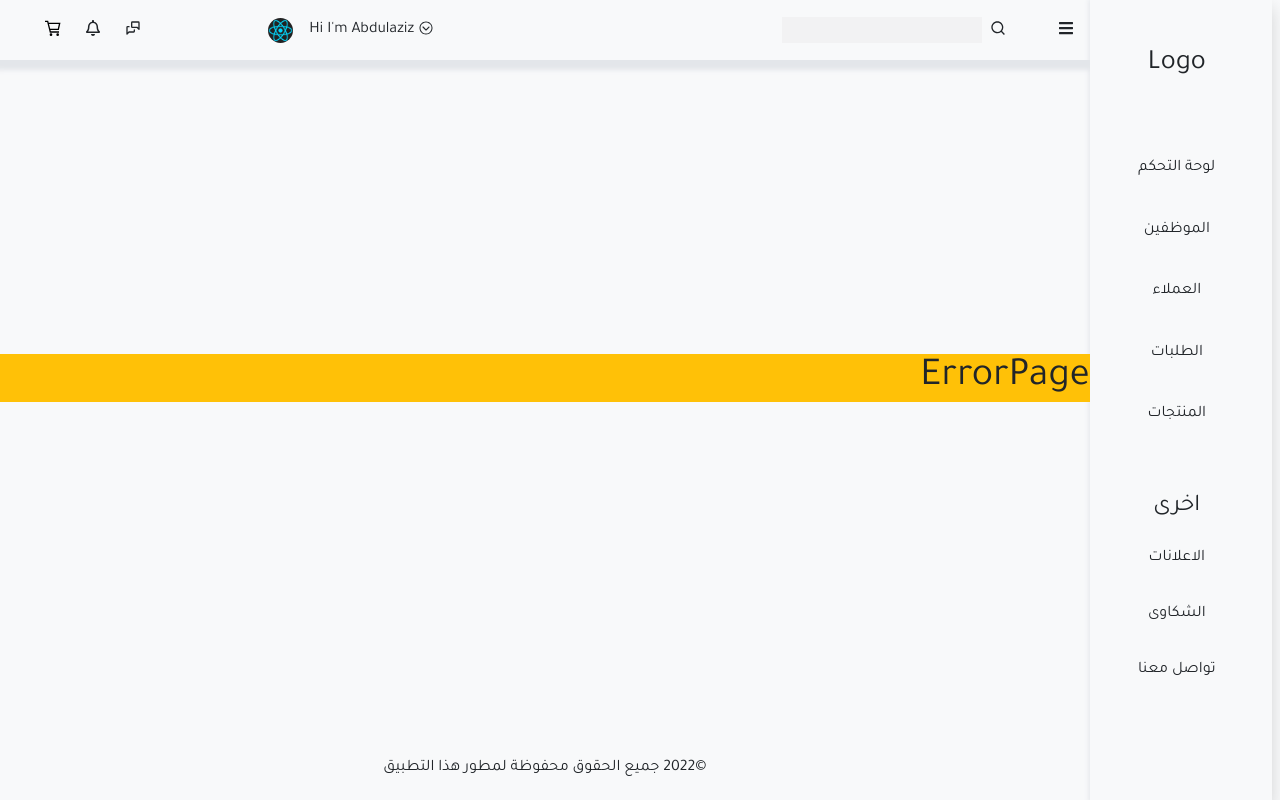
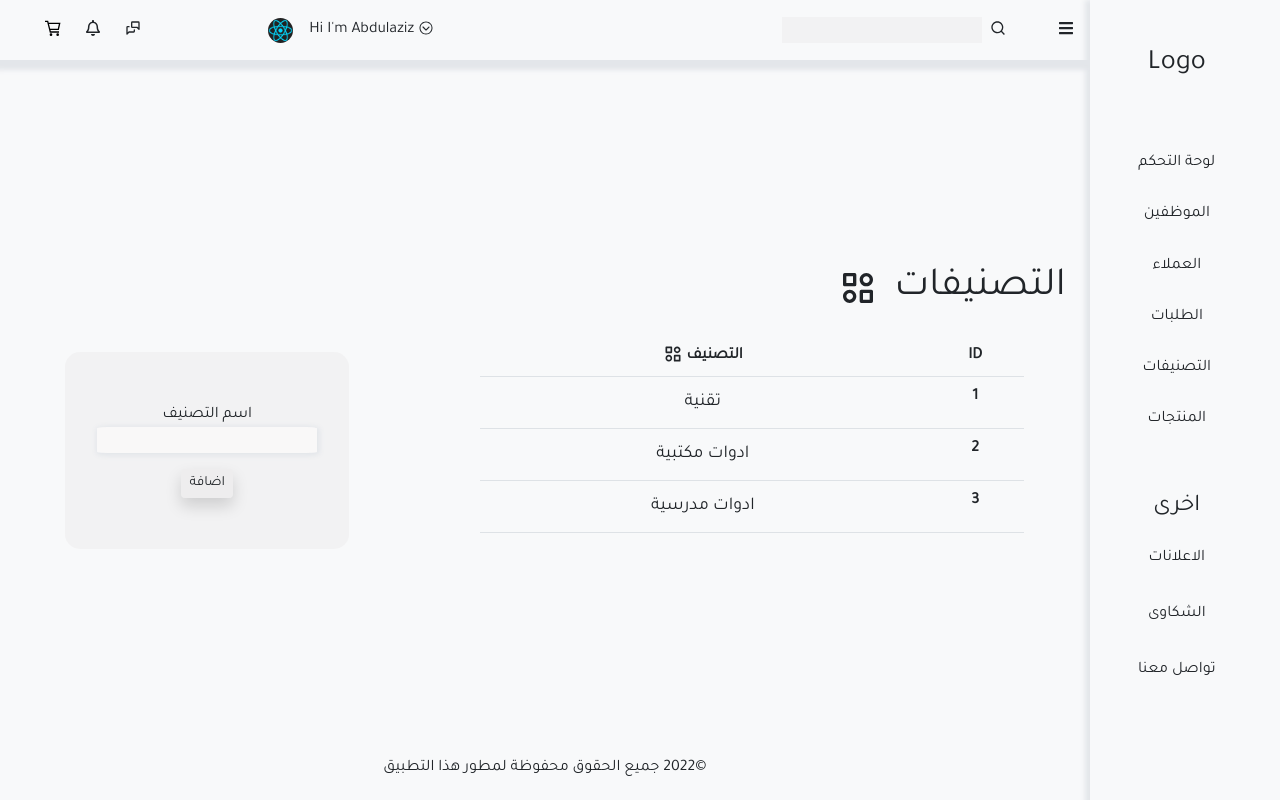
Before and after one commit to azmlan/dashboard-react, a React (Create React App) app: page /categories in a window 1280 px wide. Built offline with nearby package versions, Linux system fonts and the light colour scheme.

Commit message:
Categories done

```diff
--- a/src/App.css
+++ b/src/App.css
@@ -9,7 +9,7 @@ flex-direction: row;
 .sidebarApp{
     flex-grow: 0.1;
     overflow: hidden;
-    box-shadow:  1px 1px 5px 2px #e3e6ea;
+    box-shadow: 0px 5px 5px 5px #e3e6ea;
 }
 .appContent{
     flex-grow: 0.9;
@@ -18,7 +18,9 @@ flex-direction: row;
 .sidebar{
     position: relative;
     height: 100%;
-    width: 100%;;
+    width: 100%;
+
+
 }
 .noBorder{
     border: none;
@@ -51,8 +53,10 @@ flex-direction: row;
     display: flex;
     flex-direction: column;
     align-items: center;
+    justify-content: center;
     padding: 15px;
     border-radius: 15px;
+    overflow: hidden;
 }
 .searchBox{
     border: none;
--- a/src/App.js
+++ b/src/App.js
@@ -9,6 +9,7 @@ import Orders from "./pages/Orders";
 import Clients from "./pages/Clients";
 import ErrorPage from "./pages/ErrorPage";
 import Products from "./pages/Products";
+import Categories from "./pages/Categories";
 
 function App() {
   return (
@@ -28,6 +29,7 @@ function App() {
         <Route path="/orders" element={<Orders/>}/>
         <Route path="/clients" element={<Clients/>}/>
         <Route path="/products" element={<Products/>}/>
+        <Route path="/categories" element={<Categories/>}/>
 
         <Route path="*" element={<ErrorPage/>}/>
       </Routes>
--- a/src/components/Sidebar.jsx
+++ b/src/components/Sidebar.jsx
@@ -7,7 +7,7 @@ import Navbar from './Navbar';
 const Sidebar = () => {
 let navigate = useNavigate();
   return (
-    <div className="sidebar shadow mx-2 ">
+    <div className="sidebar  mx-2 ">
       <div className="sidebar-wrapper d-flex flex-column justify-content-around align-items-center  text-dark vh-100 ">
         <h3 className='   p-5 row align-items-center'>Logo</h3>
 
@@ -16,6 +16,7 @@ let navigate = useNavigate();
         <button type='button' onClick={()=>navigate('/employees')} className="btn  ">الموظفين</button>
         <button type='button' onClick={()=>navigate('/clients')} className="btn  ">العملاء</button>
         <button type='button' onClick={()=>navigate('/orders')} className="btn  ">الطلبات</button>
+        <button type='button' onClick={()=>navigate('/categories')} className="btn  ">التصنيفات</button>
         <button type='button' onClick={()=>navigate('/products')} className="btn  ">المنتجات</button>
       </div>
 
--- /dev/null
+++ b/src/pages/Categories.jsx
@@ -0,0 +1,83 @@
+import React from "react";
+import { BiCategoryAlt } from "react-icons/bi";
+export default function Categories() {
+  return (
+    <div className="categories">
+      <div className="d-flex flex-row  justify-content-start align-items-center mx-4 mt-5">
+        <h1 className="m-0 ">التصنيفات </h1>
+        <span className=" mx-3">
+          <BiCategoryAlt size={40} />
+        </span>
+      </div>
+
+      <div className="d-flex flex-row justify-content-around flex-wrap mt-4">
+        <table className="table w-50">
+          <thead>
+            <tr>
+              <th >ID</th>
+              <th > التصنيف <BiCategoryAlt size={20} /></th>
+            </tr>
+          </thead>
+          <tbody>
+            <tr>
+              <th>1</th>
+              <td>
+                <button
+                  type="button"
+                  className="btn btn-sm noBorder"
+                  style={{ fontSize: 18 }}
+                >
+                  تقنية
+                </button>
+              </td>
+            </tr>
+            <tr>
+              <th>2</th>
+              <td>
+                <button
+                  type="button"
+                  className="btn btn-sm noBorder"
+                  style={{ fontSize: 18 }}
+                >
+                  ادوات مكتبية
+                </button>
+              </td>
+            </tr>
+            <tr>
+              <th>3</th>
+              <td>
+                <button
+                  type="button"
+                  className="btn btn-sm noBorder"
+                  style={{ fontSize: 18 }}
+                >
+                  ادوات مدرسية
+                </button>
+              </td>
+            </tr>
+          </tbody>
+        </table>
+
+        <div className=" d-flex justify-content-start">
+      <form className="mt-3    bgGray inputBox    p-4">
+        <div className="d-flex flex-column align-items-center mb-3 ">
+          <label className="" htmlFor="form3Example1c">
+            اسم التصنيف
+          </label>
+          <input type="text" className="lightInput mx-2" />
+        </div>
+
+        <button type="button" className="btn btn-sm noBorder bgGray shadow">
+          اضافة
+        </button>
+      </form>
+    </div>
+
+      </div>
+
+
+
+    </div>
+
+  );
+}
--- a/src/pages/Employees.jsx
+++ b/src/pages/Employees.jsx
@@ -1,18 +1,20 @@
-import React from 'react'
-import {FaEdit} from 'react-icons/fa'
-import {RiDeleteBin6Line} from 'react-icons/ri';
-import {FcCustomerSupport} from 'react-icons/fc';
+import React from "react";
+import { FaEdit } from "react-icons/fa";
+import { RiDeleteBin6Line } from "react-icons/ri";
+import { FcCustomerSupport } from "react-icons/fc";
 export default function Employees() {
   return (
-    <div className='employees '>
-      <div className='d-flex flex-row  justify-content-start align-items-center mx-4 mt-5'>
-      <h1 className='m-0 '>الموظفين </h1>
-      <span className=' mx-3   noBorder'><FcCustomerSupport  size={40}/></span >
+    <div className="employees ">
+      <div className="d-flex flex-row  justify-content-start align-items-center mx-4 mt-5">
+        <h1 className="m-0 ">الموظفين </h1>
+        <span className=" mx-3   noBorder">
+          <FcCustomerSupport size={40} />
+        </span>
       </div>
 
-      <div style={{maxWidth:"90%"}} className='container '>
+      <div style={{ maxWidth: "90%" }} className="container ">
         <table className="table ">
-  <thead >
+          <thead>
             <tr>
               <th>ID</th>
               <th>الإسم</th>
@@ -22,81 +24,120 @@ export default function Employees() {
           </thead>
           <tbody>
             <tr>
-      <th >1</th>
+              <th>1</th>
               <td>عبدالعزيز</td>
               <td>مدير كبير</td>
-      <td className='d-flex  justify-content-center'>
-        <button className='btn btn-sm noBorder   text-dark mx-2 noPadding   '><FaEdit  className='text-dark' size={14}/></button>
-        <button className='btn btn-sm noBorder   text-dark mx-2 noPadding'><RiDeleteBin6Line className='text-danger' size={16}/></button>
+              <td className="d-flex  justify-content-center">
+                <button className="btn btn-sm noBorder   text-dark mx-2 noPadding   ">
+                  <FaEdit className="text-dark" size={14} />
+                </button>
+                <button className="btn btn-sm noBorder   text-dark mx-2 noPadding">
+                  <RiDeleteBin6Line className="text-danger" size={16} />
+                </button>
               </td>
             </tr>
             <tr>
-      <th >2</th>
+              <th>2</th>
               <td>ملفي</td>
               <td>ابو المدير</td>
-      <td className='d-flex  justify-content-center'>
-      <button className='btn btn-sm noBorder   text-dark mx-2 noPadding   '><FaEdit  className='text-dark' size={14}/></button>
-        <button className='btn btn-sm noBorder   text-dark mx-2 noPadding'><RiDeleteBin6Line className='text-danger' size={16}/></button>
+              <td className="d-flex  justify-content-center">
+                <button className="btn btn-sm noBorder   text-dark mx-2 noPadding   ">
+                  <FaEdit className="text-dark" size={14} />
+                </button>
+                <button className="btn btn-sm noBorder   text-dark mx-2 noPadding">
+                  <RiDeleteBin6Line className="text-danger" size={16} />
+                </button>
               </td>
             </tr>
-    <tr >
-      <th >3</th>
+            <tr>
+              <th>3</th>
               <td>عمر</td>
               <td>اخوه</td>
-      <td className='d-flex  justify-content-center'>
-      <button className='btn btn-sm noBorder   text-dark mx-2 noPadding   '><FaEdit  className='text-dark' size={14}/></button>
-        <button className='btn btn-sm noBorder   text-dark mx-2 noPadding'><RiDeleteBin6Line className='text-danger' size={16}/></button>
+              <td className="d-flex  justify-content-center">
+                <button className="btn btn-sm noBorder   text-dark mx-2 noPadding   ">
+                  <FaEdit className="text-dark" size={14} />
+                </button>
+                <button className="btn btn-sm noBorder   text-dark mx-2 noPadding">
+                  <RiDeleteBin6Line className="text-danger" size={16} />
+                </button>
               </td>
             </tr>
           </tbody>
         </table>
-
-
       </div>
-<div className='d-flex flex-column  justify-content-start align-items-start mx-4 mt-5 '>
+      <div className="d-flex flex-column  justify-content-start align-items-start mx-4 mt-5 ">
         <div>
-      <h1 className='m-0 d-inline'>اضافة موظف  </h1>
-      <span className=' mx-3 noBorder'><FcCustomerSupport  size={40}/></span >
+          <h1 className="m-0 d-inline">اضافة موظف </h1>
+          <span className=" mx-3 noBorder">
+            <FcCustomerSupport size={40} />
+          </span>
         </div>
 
-
-
         <form className="mt-3  align-self-center bgGray inputBox  w-50 w-sm-100 ">
-
-        <div className="d-flex flex-column mb-3 ">
-        <label className="" htmlFor="form3Example1c">الإسم  </label>
-    <input type="text"  className="lightInput mx-2" />
+          <div className="d-flex flex-column mb-3 mt-3">
+            <label className="" htmlFor="form3Example1c">
+              الإسم{" "}
+            </label>
+            <input type="text" className="lightInput mx-2" />
           </div>
           <div className="d-flex flex-column mb-3 ">
-        <label className="" htmlFor="form3Example3c">اسم المستخدم /انقليزي</label>
-    <input type="text"  className="lightInput mx-2" />
+            <label className="" htmlFor="form3Example3c">
+              اسم المستخدم /انقليزي
+            </label>
+            <input type="text" className="lightInput mx-2" />
           </div>
           <div className="d-flex flex-column mb-3 ">
-        <label className="form-label" htmlFor="form3Example4c">كلمة المرور</label>
-    <input type="password"  className="lightInput mx-2" />
+            <label className="form-label" htmlFor="form3Example4c">
+              كلمة المرور
+            </label>
+            <input type="password" className="lightInput mx-2" />
           </div>
 
           <div className="d-flex flex-column mb-3 ">
-        <label className="form-label mx-2" htmlFor="form3Example4cd">الصلاحيات : </label>
+            <label className="form-label mx-2" htmlFor="form3Example4cd">
+              الصلاحيات :{" "}
+            </label>
             <div className="d-flex flex-row">
-
-        <label className="form-check-label" htmlFor="flexCheckIndeterminate">
+              <label
+                className="form-check-label"
+                htmlFor="flexCheckIndeterminate"
+              >
                 العملاء
               </label>
-  <input className="form-check-input mx-2" type="checkbox" value="" />
-  <label className="form-check-label" htmlFor="flexCheckIndeterminate">
+              <input
+                className="form-check-input mx-2"
+                type="checkbox"
+                value=""
+              />
+              <label
+                className="form-check-label"
+                htmlFor="flexCheckIndeterminate"
+              >
                 الطلبات
               </label>
-  <input className="form-check-input mx-2" type="checkbox" value="" />
-  <label className="form-check-label" htmlFor="flexCheckIndeterminate">
+              <input
+                className="form-check-input mx-2"
+                type="checkbox"
+                value=""
+              />
+              <label
+                className="form-check-label"
+                htmlFor="flexCheckIndeterminate"
+              >
                 المنتجات
               </label>
-  <input className="form-check-input mx-2" type="checkbox" value="" />
+              <input
+                className="form-check-input mx-2"
+                type="checkbox"
+                value=""
+              />
             </div>
           </div>
-<button type='button' className='btn btn-lg noBorder bgGray shadow'>اضافة</button>
+          <button type="button" className="btn btn-lg noBorder bgGray shadow">
+            اضافة
+          </button>
         </form>
       </div>
     </div>
-  )
+  );
 }
--- a/src/pages/Orders.jsx
+++ b/src/pages/Orders.jsx
@@ -5,14 +5,13 @@ import { TbDots } from "react-icons/tb";
 import { FcCancel } from "react-icons/fc";
 import { IoIosArrowDropdown } from "react-icons/io";
 import { GrCart } from "react-icons/gr";
-import { MdProductionQuantityLimits } from "react-icons/md";
 
 export default function Orders() {
   return (
     <div className="orders ">
     <div className='d-flex flex-row  justify-content-start align-items-center mx-4'>
       <h1 className='m-0 '>الطلبات </h1>
-      <span className=' mx-3 '><MdProductionQuantityLimits  size={40}/></span >
+      <span className=' mx-3 '><GrCart  size={40}/></span >
       </div>
     <div style={{ maxWidth: "90%" }} className="container ">
       <table className="table ">
```
Lines whose indentation alone changed are shown as unchanged.
